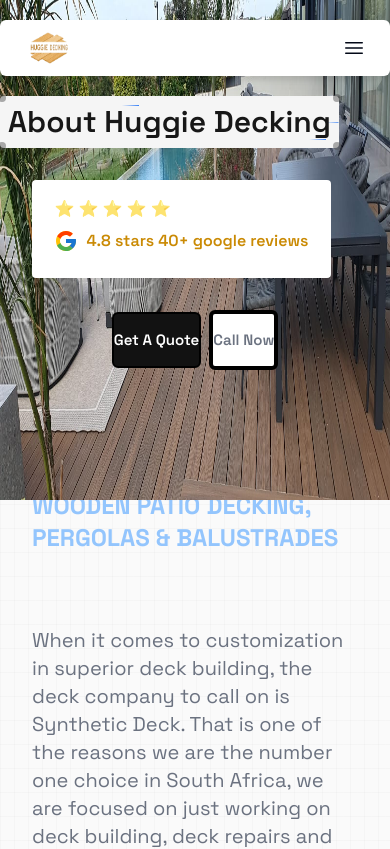
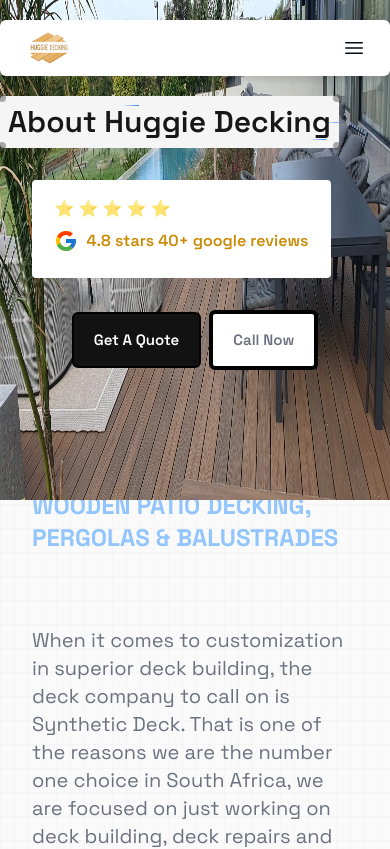
Before and after one commit to banele303/huggie-decking, a Next.js app: page /about-us in a window 390 px wide. Shown: the top 849 px of the page. Built offline with nearby package versions, Linux system fonts and the light colour scheme.

Commit message:
about us buttons

```diff
--- a/app/about-us/about-hero.tsx
+++ b/app/about-us/about-hero.tsx
@@ -37,7 +37,7 @@
             href="/meeting"
             className="
             py-2
-    px-[3]
+    px-5
    md:px-16
    text-[15px]
       md:text-xl
@@ -60,7 +60,7 @@
               bg-white
                  text-gray-500
    py-2
-   md:px-10  px-[3]
+   md:px-10  px-5
    md:px-16
    text-[15px]
       md:text-xl
```
